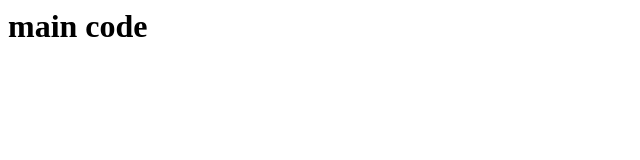
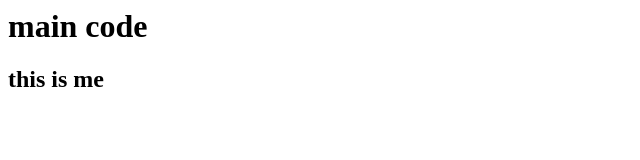
Before and after one commit to ChitthaluriRohithKumar/task-1, a plain HTML site: page index.html in a window 1280 px wide. Shown: the whole page, without its empty margins (0-640 px from the left). Drawn offline with Linux system fonts and the light colour scheme.

Commit message:
feature2

```diff
--- a/index.html
+++ b/index.html
@@ -1 +1,2 @@
 <h1>main code</h1>
+<h2>this is me</h2>
```
